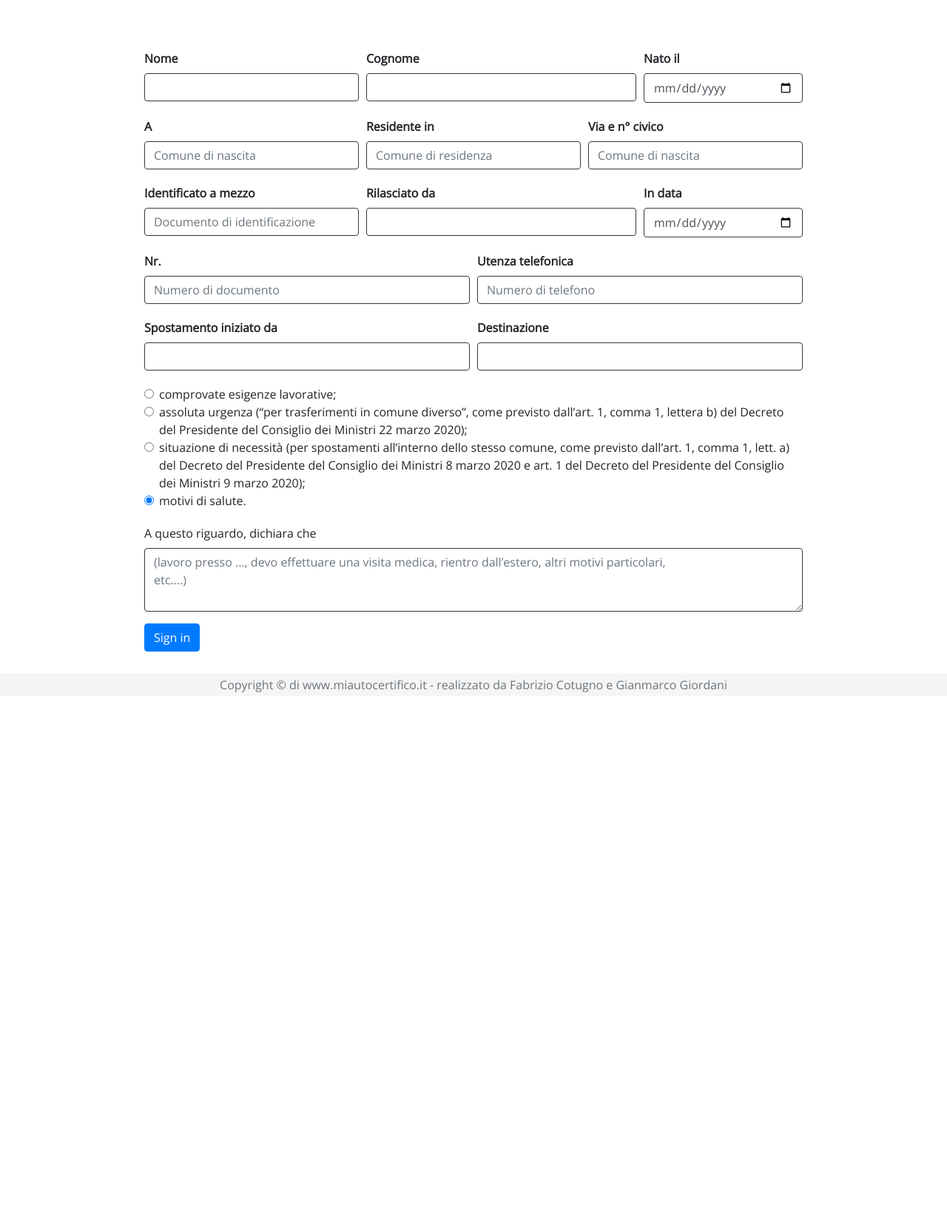
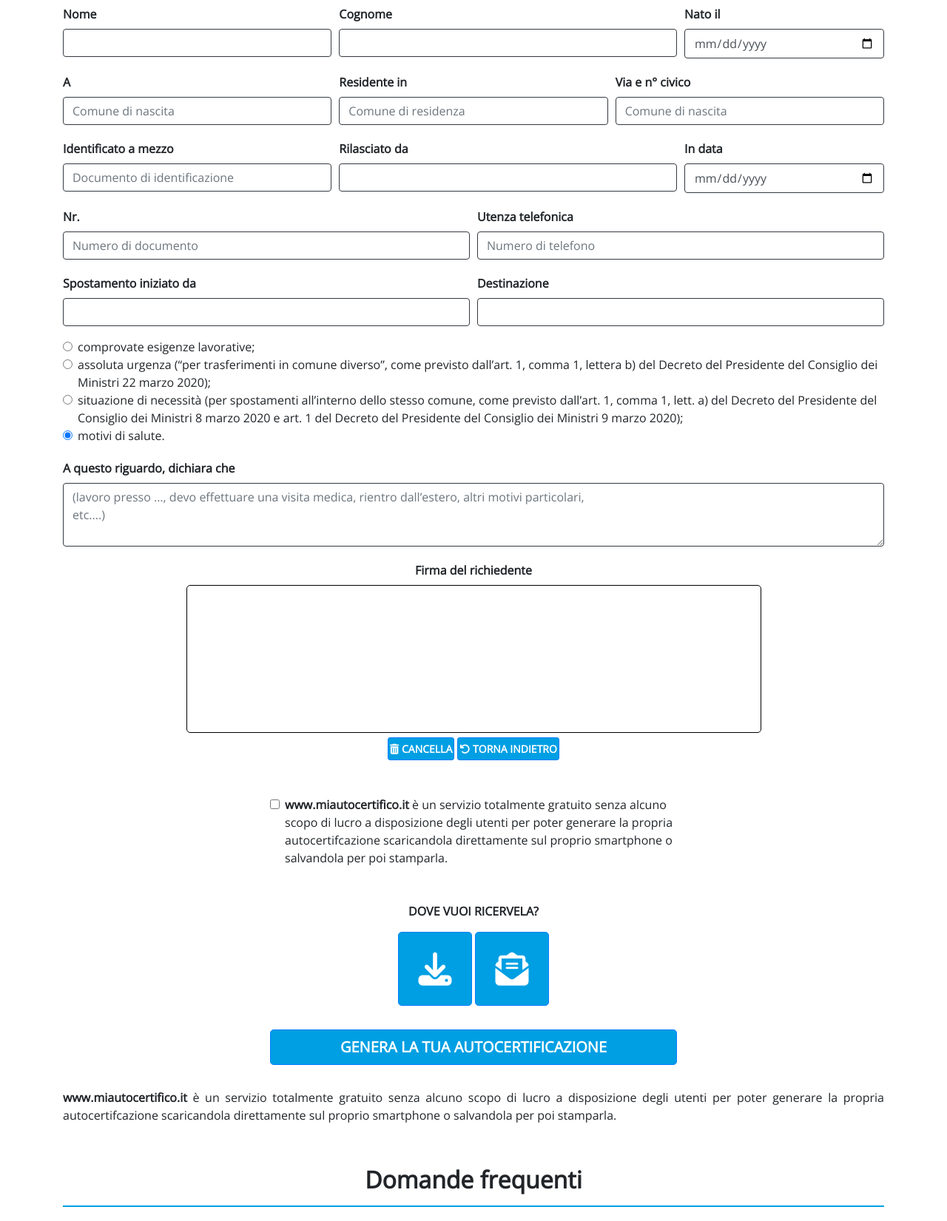
Before and after one commit to Tkd-Alex/miautocertifico.it, a plain HTML site: page index.html in a window 1280 px wide. Shown: the part 415-2066 px from the top of the page at 74% size. Before the commit the page ends 1356 px from the top, so only its background shows below. Drawn offline with nearby package versions, Linux system fonts and the light colour scheme.

Commit message:
Insert drawing pad other stuff, complete form (for the moment), button style

```diff
--- a/assets/css/sticky-footer-navbar.css
+++ b/assets/css/sticky-footer-navbar.css
@@ -12,11 +12,11 @@ body {
 .footer {
   position: absolute;
   bottom: 0;
+  color: white;
   width: 100%;
-  /* Set the fixed height of the footer here */
-  height: 30px;
-  line-height: 30px; /* Vertically center the text there */
-  background-color: #f5f5f5;
+  background-color: #009fe3;
+  padding-top: 5px;
+  padding-bottom: 5px;
 }
 
 
@@ -25,7 +25,7 @@ body {
 /* Not required for template or sticky footer method. */
 
 body > .container {
-  padding: 150px 125px 0;
+  padding: 150px 15px 0;
 }
 
 .footer > .container {
--- a/assets/css/style.css
+++ b/assets/css/style.css
@@ -1,3 +1,43 @@
 body {
     font-family: 'Open Sans', serif;
 }
+
+.navbar{
+    background-color: #009fe3;
+}
+
+.blu-button-bold-upper{
+    background-color: #009fe3;
+    font-weight: 900;
+    text-transform: uppercase;
+    padding-left: 2px;
+    padding-right: 2px;
+}
+
+.nav-item{
+    font-family: 'Open Sans', serif;
+    margin-left: 20px;
+    font-weight: bold;
+}
+
+canvas {
+    width: 70%;
+    height: 200px;
+    border: 1px solid #000000;
+    border-radius: 5px;
+}
+
+.blue-line {
+    border-top: 2px solid #009fe3;
+}
+
+/* Schermi grandi o ad alta risoluzione */
+@media all and (max-width: 1690px) { canvas { width: 50%; } }
+/* Schermi Desktop o Portatili */
+@media all and (min-width: 1280px) and (max-width: 1689px) { canvas { width: 70%; } }
+/* Tablet in modalità orizzontale */
+@media all and (min-width: 737px) and (max-width: 1279px) { canvas { width: 70%; } }
+/* Tablet in modalità verticale */
+@media all and (min-width: 481px) and (max-width: 736px) { canvas { width: 100%; } }
+/* Smartphone o piccoli Tablet */
+@media all and (max-width: 480px) { canvas { width: 100%; } }
--- a/assets/js/main.js
+++ b/assets/js/main.js
@@ -0,0 +1,44 @@
+
+var wrapper = document.getElementById("signature-pad");
+var clearButton = wrapper.querySelector("[data-action=clear]");
+var undoButton = wrapper.querySelector("[data-action=undo]");
+
+var canvas = wrapper.querySelector("canvas");
+var signaturePad = new SignaturePad(canvas, {
+    // It's Necessary to use an opaque color when saving image as JPEG;
+    // this option can be omitted if only saving as PNG or SVG
+    backgroundColor: 'rgb(255, 255, 255)'
+});
+
+// Adjust canvas coordinate space taking into account pixel ratio,
+// to make it look crisp on mobile devices.
+// This also causes canvas to be cleared.
+function resizeCanvas() {
+    // When zoomed out to less than 100%, for some very strange reason,
+    // some browsers report devicePixelRatio as less than 1
+    // and only part of the canvas is cleared then.
+    var ratio = Math.max(window.devicePixelRatio || 1, 1);
+
+    // This part causes the canvas to be cleared
+    canvas.width = canvas.offsetWidth * ratio;
+    canvas.height = canvas.offsetHeight * ratio;
+    canvas.getContext("2d").scale(ratio, ratio);
+}
+
+// On mobile devices it might make more sense to listen to orientation change,
+// rather than window resize events.
+window.onresize = resizeCanvas;
+resizeCanvas();
+
+clearButton.addEventListener("click", function (event) {
+    signaturePad.clear();
+});
+
+undoButton.addEventListener("click", function (event) {
+    var data = signaturePad.toData();
+
+    if (data) {
+        data.pop(); // remove the last dot or line
+        signaturePad.fromData(data);
+    }
+});
--- a/index.html
+++ b/index.html
@@ -19,7 +19,7 @@
   <meta property="og:title" content="Crea l'autodichiarazione per i tuoi spostamenti in pochi clic.">
   <meta property="og:description"
     content="Con miautocertifico.it puoi generare l'autodichiarazione per i tuoi spostamenti e riceverla direttamente sull’e-mail. Potrai salvarla sullo smartphone o scaricarla e stamparla.">
-  <meta property="og:image" content="https://www.miautocertifico.it//assets/images/og-image.jpg">
+  <meta property="og:image" content="https://www.miautocertifico.it/assets/images/og-image.jpg">
 
   <!-- Open Graph / Twitter -->
   <meta property="twitter:card" content="summary_large_image">
@@ -27,12 +27,11 @@
   <meta property="twitter:title" content="Crea l'autodichiarazione per i tuoi spostamenti in pochi clic.">
   <meta property="twitter:description"
     content="Con miautocertifico.it puoi generare l'autodichiarazione per i tuoi spostamenti e riceverla direttamente sull’e-mail. Potrai salvarla sullo smartphone o scaricarla e stamparla.">
-  <meta property="twitter:image" content="https://www.miautocertifico.it//assets/images/og-image.jpg">
+  <meta property="twitter:image" content="https://www.miautocertifico.it/assets/images/og-image.jpg">
 
   <!-- Bootstrap core CSS -->
-  <link rel="stylesheet" href="https://maxcdn.bootstrapcdn.com/bootstrap/4.0.0/css/bootstrap.min.css"
-    crossorigin="anonymous">
-
+  <link rel="stylesheet" href="https://maxcdn.bootstrapcdn.com/bootstrap/4.0.0/css/bootstrap.min.css" crossorigin="anonymous">
+  <script src="https://kit.fontawesome.com/8dbc159068.js" crossorigin="anonymous"></script>
   <link rel="stylesheet" href="https://fonts.googleapis.com/css?family=Open+Sans">
 
   <!-- Custom styles for this template -->
@@ -44,8 +43,8 @@
 <body>
   <header>
     <!-- Fixed navbar -->
-    <nav class="navbar navbar-expand-md navbar-dark fixed-top bg-dark py-1">
-      <a class="navbar-brand" href="#"><img src="assets/images/logo.svg" width="250px;"></a>
+    <nav class="navbar navbar-expand-md navbar-dark fixed-top py-1">
+      <a class="navbar-brand" href="#"><img  class="img-fluid" src="assets/images/logo.svg" width="275px;" alt="miautocertifico.it"></a>
       <button class="navbar-toggler" type="button" data-toggle="collapse" data-target="#navbarCollapse"
         aria-controls="navbarCollapse" aria-expanded="false" aria-label="Toggle navigation">
         <span class="navbar-toggler-icon"></span>
@@ -66,119 +65,188 @@
     </nav>
   </header>
 
-  <div class="container">
+  <main role="main" class="container">
     <div class="row">
       <div class="col-sm text-center">
         <h1><b>La tua autodichiarazione da stampare in pochi semplici e facili clic.</b></h1>
-        <h5 class="pt-5">Con miautocertifico.it puoi generare la tua dichiarazione e riceverla direttamente sull’e-mail. Potrai salvarla sullo smartphone o scaricarla e stamparla.</h5>
+        <h5 class="pt-5">Con miautocertifico.it puoi generare la tua dichiarazione e riceverla direttamente sull’e-mail.
+          Potrai salvarla sullo smartphone o scaricarla e stamparla.</h5>
       </div>
     </div>
+
     <div class="row">
       <div class="col-sm">
 
-  <form style="padding-top: 120px;">
-    <div class="form-row pt-1">
+        <form style="padding-top: 60px;">
+          <div class="form-row">
             <div class="form-group col-md-4">
-        <label><b>Nome</b></label> <input type="text" class="form-control border border-dark" >
+              <label class="pt-1"><b>Nome</b></label> <input type="text" class="form-control border border-dark">
             </div>
             <div class="form-group col-md-5">
-        <label><b>Cognome</b></label> <input type="text" class="form-control border border-dark" >
+              <label class="pt-1"><b>Cognome</b></label> <input type="text" class="form-control border border-dark">
             </div>
             <div class="form-group col-md-3">
-          <label><b>Nato il</b></label> <input type="date" type="password" class="form-control border border-dark" >
+              <label class="pt-1"><b>Nato il</b></label> <input type="date" type="password" class="form-control border border-dark">
             </div>
           </div>
 
-      <div class="form-row pt-1">
+          <div class="form-row">
             <div class="form-group col-md-4">
-          <label><b>A</b></label> <input type="text" class="form-control border border-dark" placeholder="Comune di nascita">
+              <label class="pt-1"><b>A</b></label> <input type="text" class="form-control border border-dark"
+                placeholder="Comune di nascita">
             </div>
             <div class="form-group col-md-4">
-          <label><b>Residente in</b></label> <input type="text" class="form-control border border-dark" placeholder="Comune di residenza">
+              <label class="pt-1"><b>Residente in</b></label> <input type="text" class="form-control border border-dark"
+                placeholder="Comune di residenza">
             </div>
             <div class="form-group col-md-4">
-          <label><b>Via e n° civico</b></label> <input type="text" class="form-control border border-dark"
+              <label class="pt-1"><b>Via e n° civico</b></label> <input type="text" class="form-control border border-dark"
                 placeholder="Comune di nascita">
             </div>
           </div>
 
-       <div class="form-row pt-1">
+          <div class="form-row">
             <div class="form-group col-md-4">
-           <label><b>Identificato a mezzo</b></label> <input type="text" class="form-control border border-dark"
+              <label class="pt-1"><b>Identificato a mezzo</b></label> <input type="text" class="form-control border border-dark"
                 placeholder="Documento di identificazione">
             </div>
             <div class="form-group col-md-5">
-           <label><b>Rilasciato da</b></label> <input type="text" class="form-control border border-dark">
+              <label class="pt-1"><b>Rilasciato da</b></label> <input type="text" class="form-control border border-dark">
             </div>
             <div class="form-group col-md-3">
-           <label><b>In data</b></label> <input type="date" class="form-control border border-dark">
+              <label class="pt-1"><b>In data</b></label> <input type="date" class="form-control border border-dark">
             </div>
 
           </div>
 
-       <div class="form-row pt-1">
+          <div class="form-row">
             <div class="form-group col-md-6">
-           <label><b>Nr.</b></label> <input type="text" class="form-control border border-dark"
+              <label class="pt-1"><b>Nr.</b></label> <input type="text" class="form-control border border-dark"
                 placeholder="Numero di documento">
             </div>
             <div class="form-group col-md-6">
-           <label><b>Utenza telefonica</b></label> <input type="text" class="form-control border border-dark"
+              <label class="pt-1"><b>Utenza telefonica</b></label> <input type="text" class="form-control border border-dark"
                 placeholder="Numero di telefono">
             </div>
           </div>
 
-       <div class="form-row pt-1">
+          <div class="form-row">
             <div class="form-group col-md-6">
-           <label><b>Spostamento iniziato da</b></label> <input type="text" class="form-control border border-dark">
+              <label class="pt-1"><b>Spostamento iniziato da</b></label> <input type="text" class="form-control border border-dark">
             </div>
             <div class="form-group col-md-6">
-           <label><b>Destinazione</b></label> <input type="text" class="form-control border border-dark">
+              <label class="pt-1"><b>Destinazione</b></label> <input type="text" class="form-control border border-dark">
             </div>
           </div>
 
-
-        <div class="form-row pt-1">
+          <div class="form-row">
             <div class="form-group col-md-12">
               <div class="form-check">
                 <input class="form-check-input" type="radio" name="reason" value="option1" checked>
                 <label class="form-check-label">comprovate esigenze lavorative;</label></div>
               <div class="form-check">
                 <input class="form-check-input" type="radio" name="reason" value="option2" checked>
-  <label class="form-check-label">assoluta urgenza (“per trasferimenti in comune diverso”, come previsto dall’art. 1,
-    comma 1, lettera b) del Decreto del Presidente del Consiglio dei Ministri 22 marzo 2020);</label></div>
+                <label class="form-check-label">assoluta urgenza (“per trasferimenti in comune diverso”, come previsto
+                  dall’art. 1,
+                  comma 1, lettera b) del Decreto del Presidente del Consiglio dei Ministri 22 marzo 2020);</label>
+              </div>
               <div class="form-check">
                 <input class="form-check-input" type="radio" name="reason" value="option3" checked>
-  <label class="form-check-label">situazione di necessità (per spostamenti all’interno dello stesso comune, come
-    previsto dall’art. 1, comma 1, lett. a) del Decreto del Presidente del Consiglio dei Ministri 8 marzo 2020 e art. 1
+                <label class="form-check-label">situazione di necessità (per spostamenti all’interno dello stesso
+                  comune, come
+                  previsto dall’art. 1, comma 1, lett. a) del Decreto del Presidente del Consiglio dei Ministri 8 marzo
+                  2020 e art. 1
                   del Decreto del Presidente del Consiglio dei Ministri 9 marzo 2020);</label></div>
               <div class="form-check">
                 <input class="form-check-input" type="radio" name="reason" value="option4" checked>
                 <label class="form-check-label">motivi di salute.</label></div>
-          </div></div>
- <div class="form-row pt-1">
+            </div>
+          </div>
 
+          <div class="form-row">
             <div class="form-group col-md-12">
-             <label >A questo riguardo, dichiara che</label>
+              <label class="pt-1"><b>A questo riguardo, dichiara che</b></label>
               <textarea class="form-control border border-dark" rows="3" placeholder="(lavoro presso ..., devo effettuare una visita medica, rientro dall’estero, altri motivi particolari,
 etc....)"></textarea>
-           </div></div>
             </div>
           </div>
-    <button type="submit" class="btn btn-primary">Sign in</button>
-  </form>
+
+          <div class="form-row">
+            <div class="form-group col-md-12 text-center">
+              <label class="pt-1"><b>Firma del richiedente</b></label>
+              <div id="signature-pad" class="signature-pad">
+                <div class="signature-pad--body">
+                  <canvas class="canvas-pad"></canvas>
+                </div>
+                <div class="signature-pad--footer">
+                  <div class="signature-pad--actions">
+                    <div>
+                      <button type="button" class="btn btn-sm btn-primary blu-button-bold-upper" data-action="clear"><i class="fas fa-trash-alt"></i> Cancella</button>
+                      <button type="button" class="btn btn-sm btn-primary blu-button-bold-upper" data-action="undo"><i class="fas fa-undo"></i> Torna indietro</button>
+                    </div>
 
                   </div>
                 </div>
               </div>
+            </div>
+          </div>
 
+          <div class="form-row pt-3 mt-3 pb-3">
+            <div class="form-group col-md-6 mx-auto text-left">
+          <div class="form-check">
+            <input class="form-check-input" type="checkbox" value="">
+            <label class="form-check-label">
+              <b>www.miautocertifico.it</b> è un servizio totalmente gratuito senza
+              alcuno scopo di lucro a disposizione degli utenti per poter generare
+              la propria autocertifcazione scaricandola direttamente sul proprio
+              smartphone o salvandola per poi stamparla.
+            </label>
+          </div>
+            </div>
+          </div>
 
+          <div class="form-row pt-3 pb-3">
+            <div class="col-md-4 mx-auto text-center">
+              <p><b>DOVE VUOI RICERVELA?</b></p>
+              <button class="btn btn-lg btn-primary blu-button-bold-upper" style="font-size: 45px; width: 100px; height: 100px;"><i class="fas fa-download"></i></button>
+              <button class="btn btn-lg btn-primary blu-button-bold-upper" style="font-size: 45px; width: 100px; height: 100px;"><i class="fas fa-envelope-open-text"></i></button>
+            </div>
+          </div>
+
+          <div class="form-row pt-3 pb-3">
+            <div class="col-md-6 mx-auto text-center">
+                  <button type="submit" class="btn btn-lg  btn-block btn-primary blu-button-bold-upper">GENERA LA TUA AUTOCERTIFICAZIONE</button>
+              </div>
+          </div>
+        </form>
+      </div>
+    </div>
+
+    <div class="row ">
+      <div class="col-sm ">
+        <p class="pt-3 pb-3 text-justify">
+          <b>www.miautocertifico.it</b> è un servizio totalmente gratuito senza alcuno scopo di lucro a disposizione degli utenti per poter generare la propria autocertifcazione scaricandola direttamente sul proprio smartphone o salvandola per poi stamparla.
+        </p>
+      </div>
+    </div>
+
+    <br>
+    <div class="row">
+      <div class="col-sm text-center">
+          <h2><b>Domande frequenti</b></h2>
+          <hr class="blue-line">
+        </p>
+      </div>
+    </div>
 
   </main>
 
+  <br><br><br><br><br>
+
   <footer class="footer">
-    <div class="container text-center">
-      <span class="text-muted">Copyright © di www.miautocertifico.it - realizzato da Fabrizio Cotugno e Gianmarco
-        Giordani</span>
+    <div class="container">
+      <span>Copyright &copy;
+      <script>document.write(new Date().getFullYear());</script> di www.miautocertifico.it - realizzato da Fabrizio Cotugno e Gianmarco Giordani</span>
     </div>
   </footer>
 
@@ -191,10 +259,8 @@ etc....)"></textarea>
   <script src="https://maxcdn.bootstrapcdn.com/bootstrap/4.0.0/js/bootstrap.min.js" crossorigin="anonymous">
   </script>
 
-  <script type="text/javascript" src="https://html2canvas.hertzen.com/dist/html2canvas.js"></script>
-  <script type="text/javascript" src="https://cdnjs.cloudflare.com/ajax/libs/jspdf/1.5.3/jspdf.min.js"></script>
-
-  <!-- <script type="text/javascript" src="assets/js/main-old.js"></script> -->
+  <script src="https://cdn.jsdelivr.net/npm/signature_pad@2.3.2/dist/signature_pad.min.js"></script>
+  <script type="text/javascript" src="assets/js/main.js"></script>
 
 </body>
 
```
Lines whose indentation alone changed are shown as unchanged.
